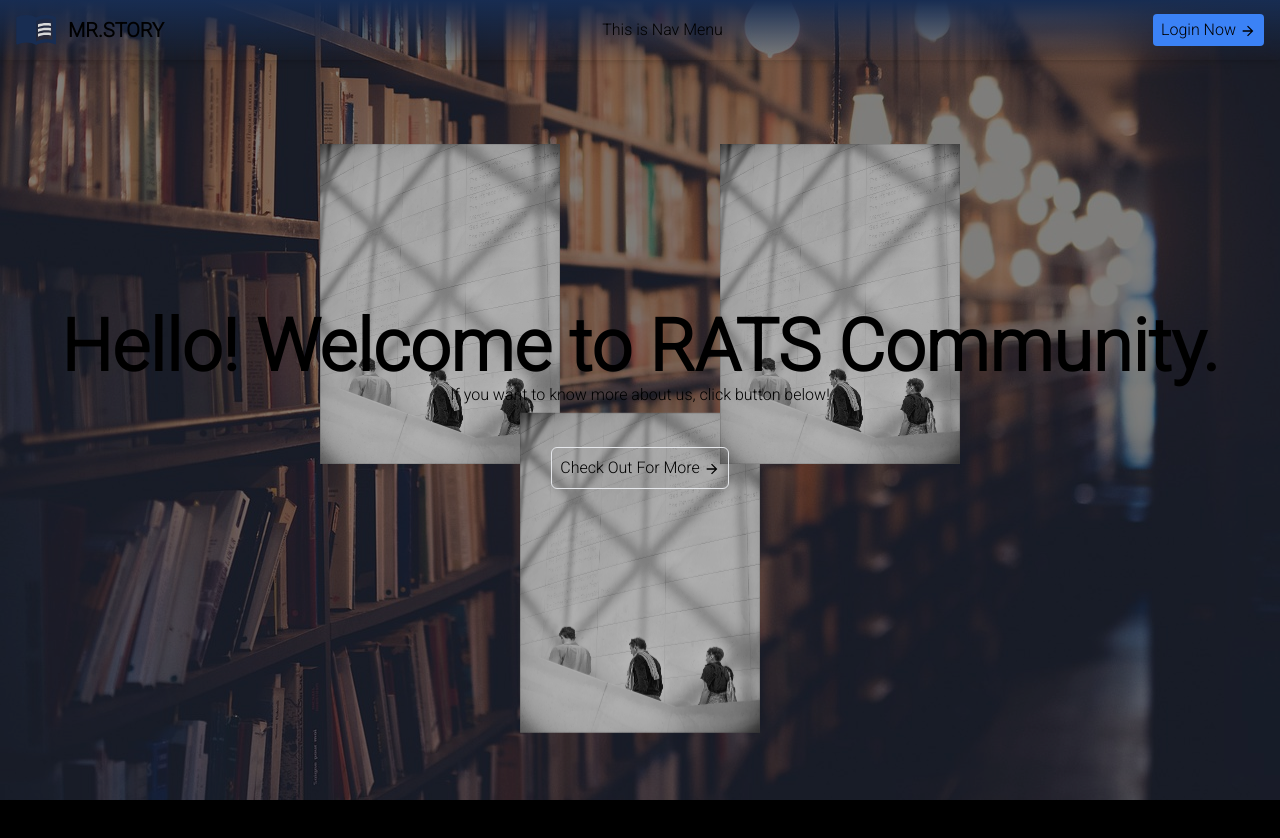
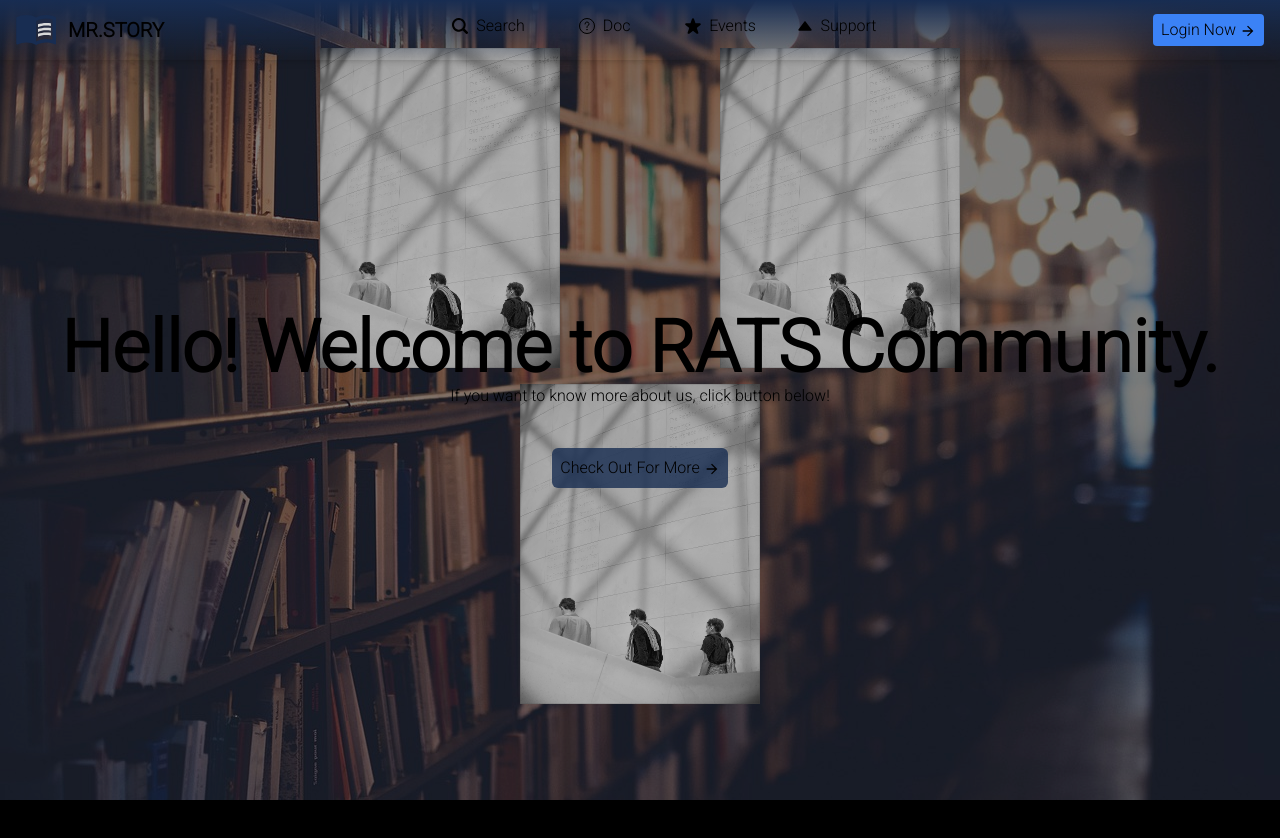
Before and after one commit to henryseo1000/RATS_BookService, a Next.js app in the folder Front-Nextjs/: page / in a window 1280 px wide. Shown: the top 838 px of the page. Built offline with nearby package versions, Linux system fonts and the light colour scheme.

Commit message:
interative menu bar

```diff
--- a/Front-Nextjs/app/(main)/(routes)/page.js
+++ b/Front-Nextjs/app/(main)/(routes)/page.js
@@ -1,23 +1,19 @@
 "use client";
-import { useEffect, useRef } from 'react';
+import { useEffect } from 'react';
 import Footer from '../_components/Footer.jsx';
 import Intro from "../_components/Intro.jsx";
-import LocomotiveScroll from 'locomotive-scroll';
 
 export default function Home() {
-  const scrollRef = useRef(null)
+
   useEffect(() => {
-    import("locomotive-scroll").then(locomotiveModule => {
-      const scroll = new locomotiveModule.default({
-        el: scrollRef.current,
-        smooth: true,
-        smoothMobile: true,
-      })
-    })
-  }, [])
+    import("locomotive-scroll").then((locomotiveModule) => {
+        const locoScroll = new locomotiveModule.default();
+    });
+}, []);
+
 
   return (
-    <div ref={scrollRef} className='flex flex-col bg-black select-none'>
+    <div className='flex flex-col bg-black select-none'>
       <Intro/>
       <div className='bg-black h-screen w-full'></div>
       <div className='bg-black h-screen w-full'></div>
--- a/Front-Nextjs/app/(main)/_components/Intro.jsx
+++ b/Front-Nextjs/app/(main)/_components/Intro.jsx
@@ -1,13 +1,13 @@
 "use client"
-import React, { useLayoutEffect, useRef } from 'react'
+import React, { useLayoutEffect, useRef, useEffect } from 'react'
 import { ArrowForwardIcon, SpinnerIcon } from "@chakra-ui/icons"
 import Image from "next/image"
-import gsap from 'gsap';
+import { gsap } from 'gsap';
 import { ScrollTrigger } from 'gsap/ScrollTrigger';
 import { useAuth0 } from '@auth0/auth0-react';
 
 export default function Intro(){
-  const { isAuthenticated, isLoading } = useAuth0();
+  const { isAuthenticated, isLoading, user } = useAuth0();
   const background = useRef(null);
   const introImage = useRef(null);
   const homeHeader = useRef(null);
@@ -25,35 +25,37 @@ export default function Intro(){
     })
 
     timeline
-        .from(background.current, {clipPath: `inset(0%)`})
-        .to(background.current, {clipPath: `inset(20%)`})
-  }, [])
+    .from(background.current, {clipPath: `inset(0%)`})
+    .to(background.current, {clipPath: `inset(15%)`})
+  })
 
   return(
-    <div ref={homeHeader} className="relative flex w-full h-screen justify-center">
+    <div ref={homeHeader} className="relative flex w-full h-screen justify-center" data-scroll-container>
       <div ref={background} className="flex h-screen w-full absolute brightness-50">
         <Image className="object-cover" src="/images/library.jpg" draggable={false} fill={true} priority={true}/>
       </div>
-      <div ref={introImage} className="relative items-center justify-center text-center flex w-full h-full">
+      <div className="relative items-center justify-center text-center flex w-full h-full">
         <div data-scroll data-scroll-speed="-5" className="left-1/4 top-12 flex w-60 h-80 absolute brightness-75">
           <Image src="/images/ganzi.jpeg" draggable={false} fill={true} priority={true}/>
         </div>
         <div data-scroll data-scroll-speed="2" className="bottom-24 flex w-60 h-80 absolute brightness-75">
           <Image src="/images/ganzi.jpeg" draggable={false} fill={true} priority={true}/>
         </div>
-        <div data-scroll data-scroll-speed="-5" className="right-1/4 top-12 flex w-60 h-80 absolute brightness-75">
+        <div  data-scroll data-scroll-speed="-5" className="right-1/4 top-12 flex w-60 h-80 absolute brightness-75">
           <Image src="/images/ganzi.jpeg" draggable={false} fill={true} priority={true}/>
         </div>
         <div data-scroll data-scroll-speed="0.3" className='z-10'>
-          <h1 className="text-7xl font-bold">Hello! Welcome to RATS Community.</h1>
-          <h2>If you want to know more about us, click button below!</h2>
 
           { !isAuthenticated && !isLoading && (
+          <>
+          <h1 className="text-7xl font-bold">Hello! Welcome to RATS Community.</h1>
+            <h2>If you want to know more about us, click button below!</h2>
               <a href='https://join.mju-rats.com/'>
-              <button className="border rounded-md p-2 mt-10 hover:scale-110 duration-300">
+              <button className="rounded-md p-2 mt-10 hover:scale-110 duration-300 bg-[#182D52]/80">
                   Check Out For More <ArrowForwardIcon/>
               </button>
             </a>
+          </>
             )
           }
 
@@ -65,6 +67,15 @@ export default function Intro(){
             )
           }
 
+          { isAuthenticated && (
+            <>
+              <h1 className="text-7xl font-bold">Hi, {user.name}! Welcome Back!</h1>
+              <button className="rounded-md p-2 mt-10 hover:scale-110 duration-300 bg-[#182D52]/80">
+                  Go To Dashboard <ArrowForwardIcon/>
+              </button>
+            </>
+          )
+          }
         </div>
       </div>
     </div>
--- a/Front-Nextjs/app/(main)/_components/NavMenu.jsx
+++ b/Front-Nextjs/app/(main)/_components/NavMenu.jsx
@@ -1,10 +1,67 @@
 "use client";
+import { QuestionOutlineIcon, Search2Icon, StarIcon, TriangleUpIcon } from "@chakra-ui/icons";
+import { useEffect } from "react";
+import { cn } from "../../../hooks/utils";
 
 export default function NavMenu(){
+  const MenuList = ["search", "doc", "support", "event"];
+  useEffect(() => {
+    for(var i = 0; i < MenuList.length; i++){
+      const test = document.getElementById(MenuList[i]);
+      const bar = document.getElementById(MenuList[i] + '_underbar');
+      bar.style.width = "0px"
+
+      test.addEventListener('mouseover', (e)=> {
+        bar.style.width = "100%"
+      })
+
+      test.addEventListener('mouseout', (e)=> {
+        bar.style.width = "0px"
+      })
+    }
+  }, []);
 
   return (
-    <div>
-      This is Nav Menu
+    <div className="flex flex-row items-center justify-center">
+      <div id="search" className="flex flex-col hover:cursor-pointer mr-5 w-24 transition-all hover:bg-gray-500/50 p-1 rounded-sm">
+        <div className="flex flex-row justify-center items-center">
+          <Search2Icon/>
+          <div id="search_text" className="ml-2 transition-all">
+            Search
+          </div>
+        </div>
+        <div id="search_underbar" className={cn("bg-[#ffffff] h-1 w-full relative rounded-xl mt-1 transition-all")}/>
+      </div>
+
+      <div id="doc" className="flex flex-col hover:cursor-pointer w-24 mr-5 transition-all hover:bg-gray-500/50 p-1 rounded-sm">
+        <div className="flex flex-row justify-center items-center">
+          <QuestionOutlineIcon/>
+          <div id="doc_text" className="ml-2 transition-all">
+            Doc
+          </div>
+        </div>
+        <div id="doc_underbar" className={cn("bg-[#ffffff] h-1 w-full relative rounded-xl mt-1 transition-all")}/>
+      </div>
+
+      <div id="event" className="flex flex-col hover:cursor-pointer mr-5 w-24 transition-all hover:bg-gray-500/50 p-1 rounded-sm">
+        <div className="flex flex-row justify-center items-center">
+          <StarIcon/>
+          <div id="event_text" className="ml-2 transition-all">
+            Events
+          </div>
+        </div>
+        <div id="event_underbar" className={cn("bg-[#ffffff] h-1 w-full relative rounded-xl mt-1 transition-all")}/>
+      </div>
+
+      <div id="support" className="flex flex-col hover:cursor-pointer w-24 transition-all hover:bg-gray-500/50 p-1 rounded-sm">
+        <div className="flex flex-row justify-center items-center">
+          <TriangleUpIcon/>
+          <div id="support_text" className="ml-2 transition-all">
+            Support
+          </div>
+        </div>
+        <div id="support_underbar" className={cn("bg-[#ffffff] h-1 w-full relative rounded-xl mt-1 transition-all")}/>
+      </div>
     </div>
   )
 }
--- a/Front-Nextjs/app/(main)/_components/Navbar.jsx
+++ b/Front-Nextjs/app/(main)/_components/Navbar.jsx
@@ -9,11 +9,8 @@ import { useAuth0 } from "@auth0/auth0-react";
 import { IconButton, useMediaQuery } from "@chakra-ui/react";
 import Menu from "../_components/Menu";
 import NavMenu from "../_components/NavMenu";
-import { toast } from "sonner";
 
 export default function Navbar({showMenu, useGradiant}) {
-    const MenuList = [{Items: "Barcode"}, {Items: "Search"}, {Items: "Settings"}];
-    const [focusedItem, setFocusedItem] = useState(null);
     const [isOpen, setMenu] = useState(false);
     const scrolled = useScrollTop();
     const { isLoading, isAuthenticated, user} = useAuth0();
@@ -55,7 +52,7 @@ export default function Navbar({showMenu, useGradiant}) {
                     >
                         <img draggable={false} className="flex flex-row rounded-2xl w-7" src={user.picture} alt={user.name} />
                         { isMobile && <>
-                            <p className="ml-3 font-bold select-none">Welcome Back, {user.name}!</p>
+                            <p className="ml-3 font-bold select-none">{user.name}</p>
                             <IconButton
                                 className={cn("ml-3 duration-300", isOpen && " -rotate-90")}
                                 colorScheme='blue'
--- a/Front-Nextjs/app/(main)/_components/NavbarItems.jsx
+++ /dev/null
@@ -1,11 +0,0 @@
-const Props = {
-    key: number
-}
-
-export default function NavbarItems({icon: props}) {
-    return(
-        <div>
-
-        </div>
-    )
-}
```
Also changed, not shown: 1 other file (tests, documents, lock files or other folders).
